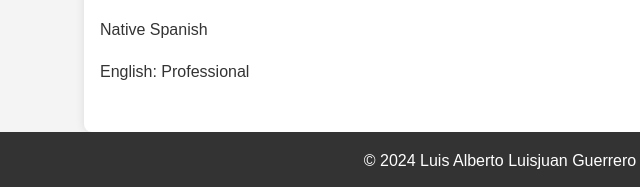
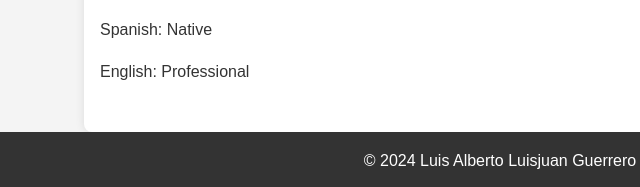
Before and after one commit to luisjuan9697/test-s3bucket, a plain HTML site: page index.html in a window 1280 px wide. Shown: the part 2627-2814 px from the top of the page, 140-780 px from the left. Drawn offline with Linux system fonts and the light colour scheme.

Commit message:
change spanish

```diff
--- a/index.html
+++ b/index.html
@@ -80,7 +80,7 @@
         </section>
         <section id="languages">
             <h2>Languages</h2>
-            <p>Native Spanish</p>
+            <p>Spanish: Native</p>
             <p>English: Professional</p>
         </section>
     </main>
```
